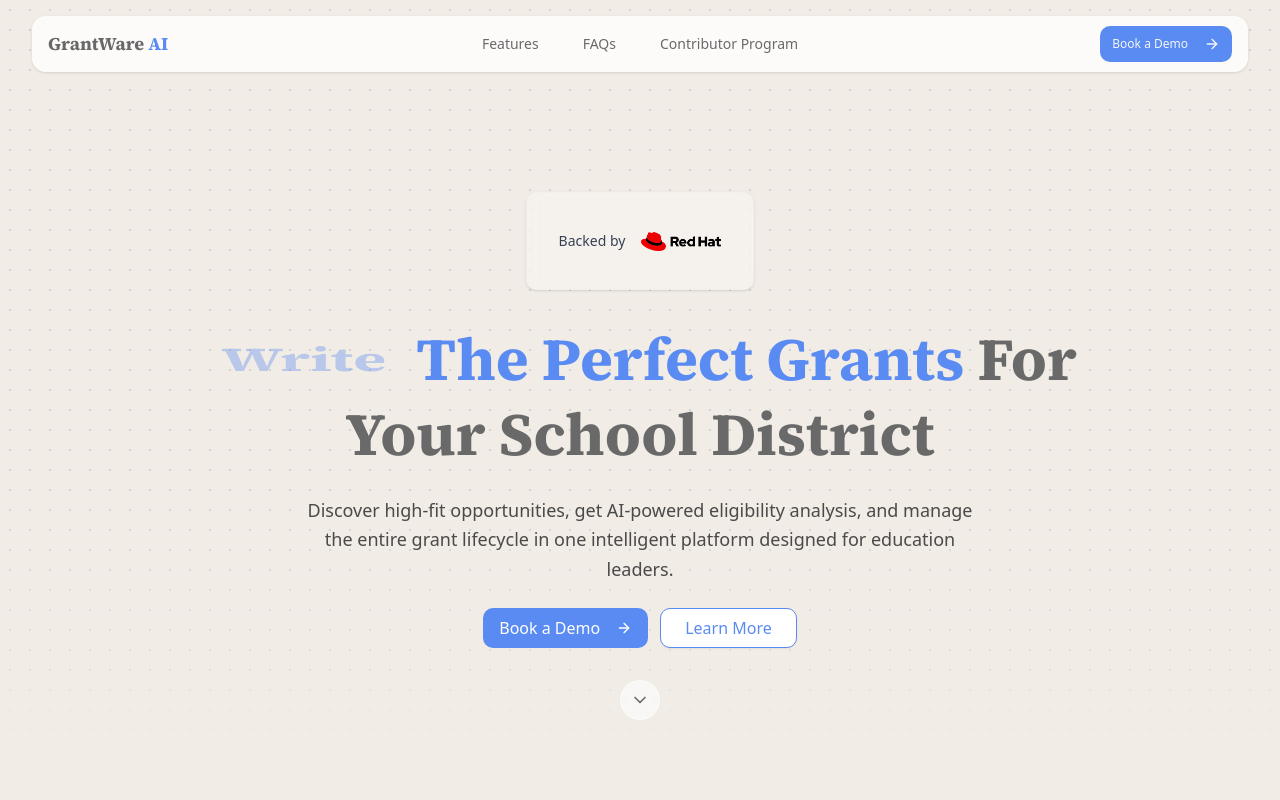
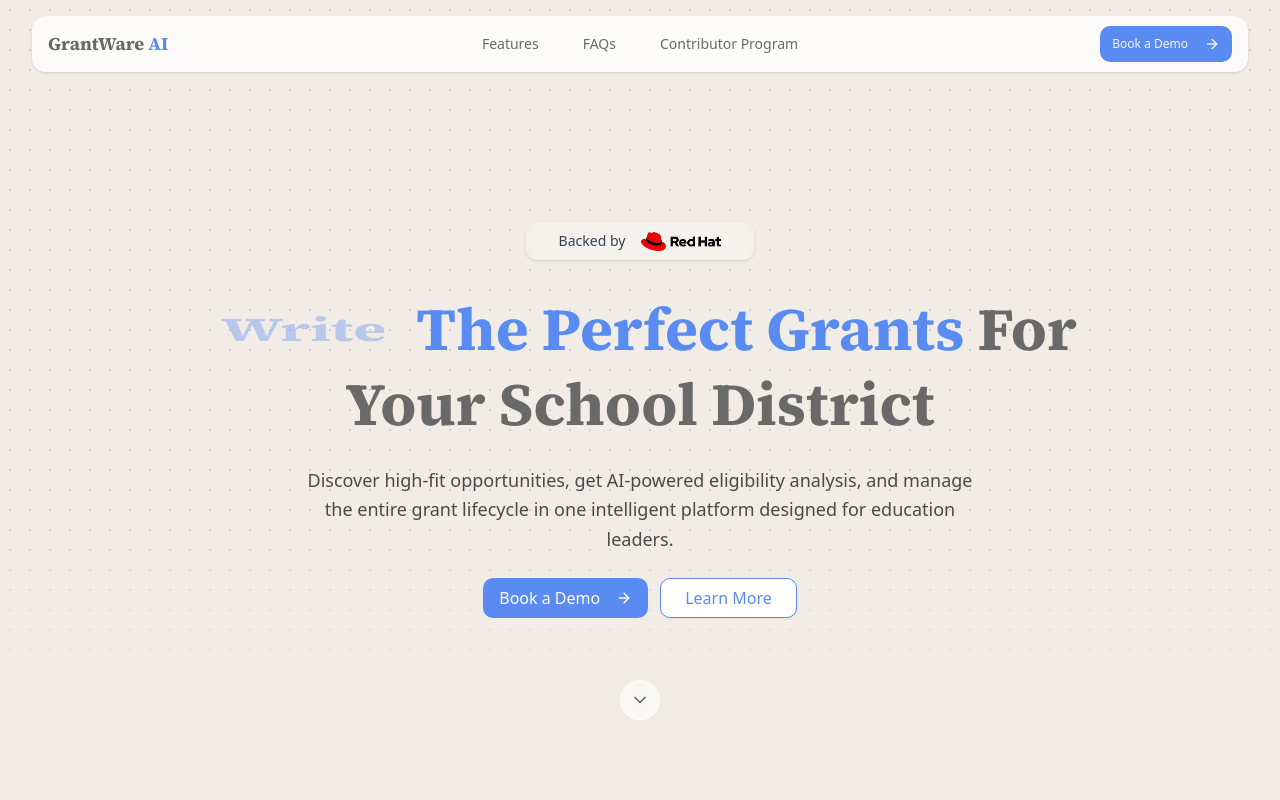
Before and after one commit to glevi2004/grantfinder-landing-page, a Next.js app in the folder landing-page/: page / in a window 1280 px wide. Shown: the top 800 px of the page. Built offline with nearby package versions, Linux system fonts and the light colour scheme.

Commit message:
keep rehat logo as img

```diff
--- a/landing-page/src/components/ui/hero-section.tsx
+++ b/landing-page/src/components/ui/hero-section.tsx
@@ -1,7 +1,6 @@
 import { Button } from "@/components/ui/button";
 import { ArrowRight, ChevronDown } from "lucide-react";
 import { useState, useEffect } from "react";
-import Image from "next/image";
 import { Navigation } from "@/components/layout/navigation";
 
 interface HeroSectionProps {
@@ -134,13 +133,11 @@ export function HeroSection({ onLearnMore }: HeroSectionProps) {
               <span className="text-sm font-medium text-gray-700 mr-4">
                 Backed by
               </span>
-              <div className="w-20 h-20 flex items-center justify-center">
-                <Image
+              <div className="w-20 h-0 flex items-center justify-center">
+                <img
                   src="/Red_Hat_Logo_2019.svg.png"
                   alt="Red Hat Logo"
-                  width={80}
-                  height={80}
-                  className="object-contain"
+                  className="w-20 h-20 object-contain"
                 />
               </div>
             </div>
```
